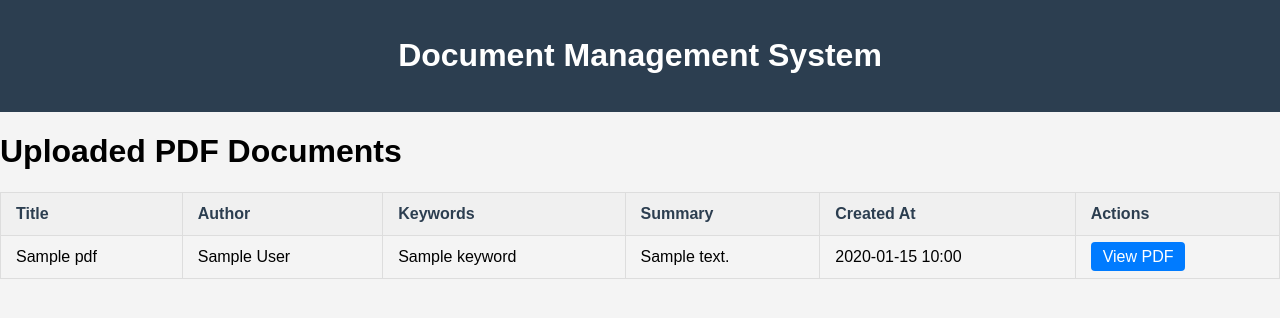
After one commit to babithakur/document-management-system, a Python web app: template templates/list_documents.html in a window 1280 px wide. The commit adds this page. Shown: the top 318 px of the page. Run offline with Jinja, Linux system fonts and the light colour scheme; the template is opened without the code that fills it: most values are stand-ins (such as "Sample title", 1, 10 or a date in 2020).

Commit message:
Added list pdfs feature

```diff
--- a/main.py
+++ b/main.py
@@ -6,4 +6,5 @@ from fastapi.staticfiles import StaticFiles
 app = FastAPI()
 BASE_DIR = Path(__file__).resolve().parent  # this gives /home/babi/Desktop/document_app/dms
 app.mount("/static", StaticFiles(directory=BASE_DIR / "static"), name="static")
+app.mount("/uploads", StaticFiles(directory="uploaded_pdfs"), name="uploads")
 app.include_router(routes_router)
--- a/static/css/styles.css
+++ b/static/css/styles.css
@@ -78,3 +78,31 @@ header {
 .upload-form button:hover {
     background-color: #16a085;
 }
+
+table {
+    width: 100%;
+    border-collapse: collapse;
+    margin-top: 20px;
+}
+th, td {
+    padding: 12px 15px;
+    border: 1px solid #ddd;
+}
+th {
+    background-color: #f0f0f0;
+    color: #2c3e50;
+    text-align: left;
+}
+tr:hover {
+    background-color: #f9f9f9;
+}
+a.button {
+    padding: 6px 12px;
+    background-color: #007bff;
+    color: white;
+    text-decoration: none;
+    border-radius: 4px;
+}
+a.button:hover {
+    background-color: #0056b3;
+}
--- /dev/null
+++ b/templates/list_documents.html
@@ -0,0 +1,33 @@
+{% extends "base.html" %}
+
+{% block title %}List Documents{% endblock %}
+
+{% block content %}
+<h1>Uploaded PDF Documents</h1>
+<table>
+    <thead>
+        <tr>
+            <th>Title</th>
+            <th>Author</th>
+            <th>Keywords</th>
+            <th>Summary</th>
+            <th>Created At</th>
+            <th>Actions</th>
+        </tr>
+    </thead>
+    <tbody>
+    {% for pdf in pdfs %}
+        <tr>
+            <td>{{ pdf.title }}</td>
+            <td>{{ pdf.author }}</td>
+            <td>{{ pdf.keywords | join(', ') }}</td>
+            <td>{{ pdf.summary }}</td>
+            <td>{{ pdf.created_at.strftime('%Y-%m-%d %H:%M') if pdf.created_at else '' }}</td>
+            <td>
+                <a href="/uploads/{{ pdf.filename }}" target="_blank" class="button">View PDF</a>
+            </td>
+        </tr>
+    {% endfor %}
+    </tbody>
+</table>
+{% endblock %}
```
Also changed, not shown: routes/routes.py (+9 -2 lines), utils/pdf_utils.py (+5 -7 lines).
